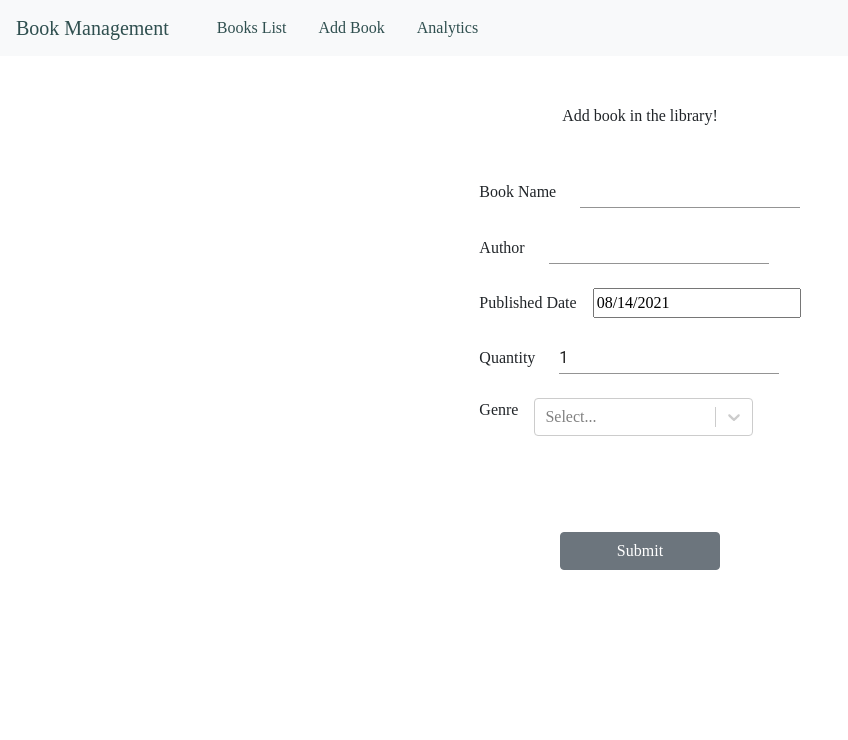
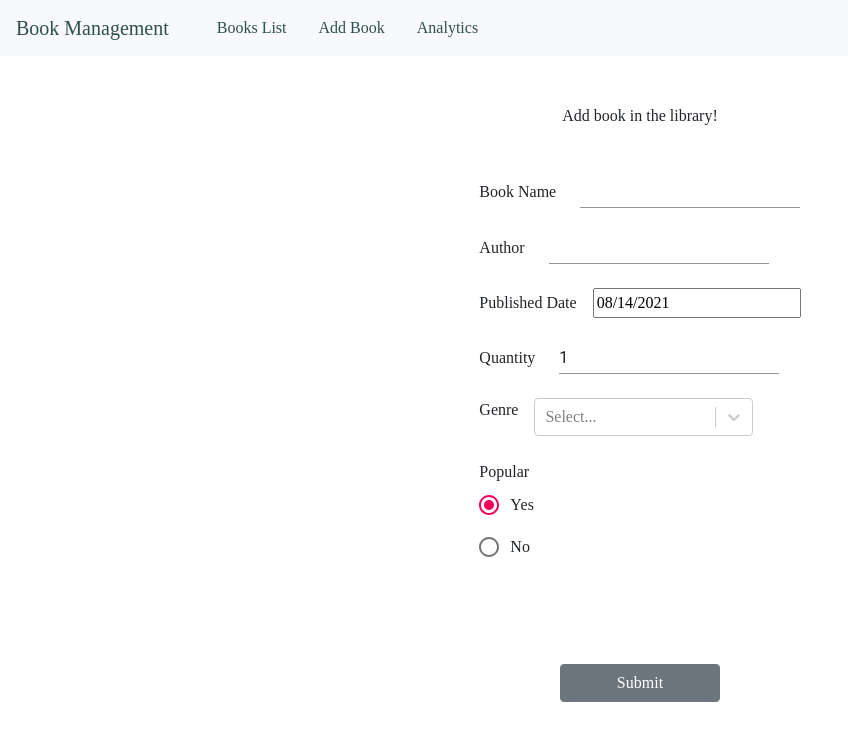
Before and after one commit to aishwarya-atri/React-Tutoriall, a React (Create React App) app: page /create in a window 1280 px wide. Shown: the top 740 px of the page, without its empty margins (0-848 px from the left). Built offline with nearby package versions, Linux system fonts and the light colour scheme.

Commit message:
feat(React Tutorial) :  Radio Button
Radio Button

[ ICTRAINING-832 ]

```diff
--- a/src/App.css
+++ b/src/App.css
@@ -105,3 +105,9 @@ a:hover{
   display: inline-flex;
   padding-left: 1rem;
 }
+.MuiTypography-body1{
+   font-family: cursive !important;
+   font-size: initial !important;
+   font-weight: 0 !important;
+   line-height: 0 !important;
+}
--- a/src/bookList.js
+++ b/src/bookList.js
@@ -54,6 +54,9 @@ function BookList() {
       {
         Header: "Quantity",
         accessor: "quantity",
+      },{
+        Header: "Popular",
+        accessor: "popular",
       },
 
       {
--- a/src/createForm.js
+++ b/src/createForm.js
@@ -4,7 +4,7 @@ import { useHistory } from "react-router-dom";
 
 import axios from "axios";
 import { useForm, Controller } from "react-hook-form";
-import { Input } from "@material-ui/core";
+import { Input,FormControlLabel,Radio,RadioGroup } from "@material-ui/core";
 import { Button } from "reactstrap";
 import DatePicker from "react-datepicker";
 
@@ -17,6 +17,7 @@ function CreateForm() {
 
   const onSubmit = async (data) => {
     // check whether book is present, if yes, update quantity
+
     var get_response = await axios.get(
       "https://react-demo-library.herokuapp.com/db/books?book_name=" + data["bookname"]
     );
@@ -28,6 +29,7 @@ function CreateForm() {
     output["published_date"] = startDate.toLocaleString().split(",")[0]
     output["genre"] = data["genre"]["value"];
     output["quantity"] = parseInt(data["quantity"]);
+    output["popular"] = data["popular"]
 
     if (get_response.data.length === 0) {
       // already exists
@@ -42,7 +44,8 @@ function CreateForm() {
         output["book_name"] === get_response.data[0]["book_name"] &&
         output["author"] === get_response.data[0]["author"] &&
         output["published_date"] === get_response.data[0]["published_date"] &&
-        output["genre"] === get_response.data[0]["genre"]
+        output["genre"] === get_response.data[0]["genre"] &&
+        output["popular"] === get_response.data[0]["popular"]
       ) {
         // same book
 
@@ -147,6 +150,24 @@ function CreateForm() {
             defaultValue=""
           />
         </span>
+<div className="pt-4">
+       <label htmlFor="popular">Popular</label>
+        <Controller
+          defaultValue="Yes"
+          render={({ field }) => (
+            <RadioGroup aria-label="popular"    {...field}>
+              <FormControlLabel
+                value="Yes"
+                control={<Radio />}
+                label="Yes"
+              />
+              <FormControlLabel value="No" control={<Radio />} label="No" />
+            </RadioGroup>
+          )}
+          name="popular"
+          control={control}
+        />
+  </div>
         <br />
         <br />
         <br />
--- a/src/updateForm.js
+++ b/src/updateForm.js
@@ -3,9 +3,9 @@ import Select from "react-select";
 import { useHistory } from "react-router-dom";
 
 import axios from "axios";
-import { useForm, Controller } from "react-hook-form";
-import { Input } from "@material-ui/core";
-import { useParams } from "react-router-dom";
+import { useForm, Controller }                           from "react-hook-form";
+import { FormControlLabel , Input , Radio , RadioGroup } from "@material-ui/core";
+import { useParams }                                     from "react-router-dom";
 import DatePicker from "react-datepicker";
 
 function UpdateForm() {
@@ -33,6 +33,7 @@ function UpdateForm() {
     output["published_date"] = startDate.toLocaleString().split(",")[0];
     output["genre"] = data["genre"]["label"];
     output["quantity"] = data["quantity"];
+    output["popular"] = data["popular"];
     await axios.put("https://react-demo-library.herokuapp.com/db/books/" + params.id, output);
 
     history.push("/lists");
@@ -118,6 +119,24 @@ function UpdateForm() {
               control={control}
             />
           </span>
+          <div className="pt-4">
+       <label htmlFor="popular">Popular</label>
+        <Controller
+          defaultValue={data["popular"] || 'Yes'}
+          render={({ field }) => (
+            <RadioGroup aria-label="popular" {...field}  required   >
+              <FormControlLabel
+                value="Yes" id="Yes"
+                control={<Radio />}
+                label="Yes"
+              />
+              <FormControlLabel id="No" value="No" control={<Radio />} label="No" />
+            </RadioGroup>
+          )}
+          name="popular"
+          control={control}
+        />
+  </div>
           <br />
           <br />
           <br />
```
Also changed, not shown: 1 other file (tests, documents, lock files or other folders).
